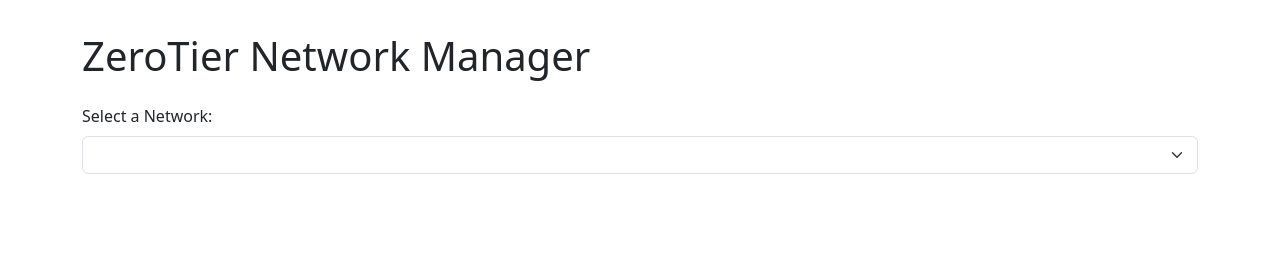
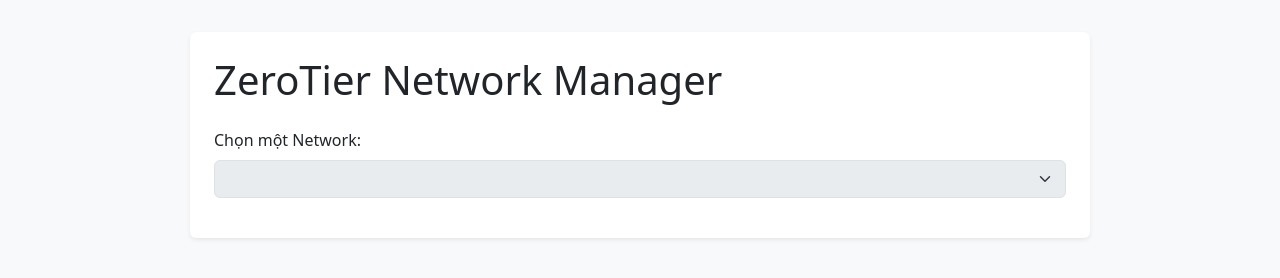
Before and after one commit to mrkaitocn/ZeroTier-Web-Manager, a website: page public/index.html in a window 1280 px wide. Drawn offline with nearby package versions, Linux system fonts and the light colour scheme; no server answers.

Commit message:
Update index.html

```diff
--- a/public/index.html
+++ b/public/index.html
@@ -1,23 +1,26 @@
 <!DOCTYPE html>
-<html lang="en">
+<html lang="vi">
 <head>
     <meta charset="UTF-8">
     <meta name="viewport" content="width=device-width, initial-scale=1.0">
     <title>ZeroTier Manager</title>
     <link href="https://cdn.jsdelivr.net/npm/bootstrap@5.3.3/dist/css/bootstrap.min.css" rel="stylesheet">
     <style>
-        body { padding: 2rem; }
+        body { padding: 2rem; background-color: #f8f9fa; }
+        .container { max-width: 900px; }
         .member-list { margin-top: 1rem; }
         .loading { display: none; text-align: center; padding: 2rem; }
+        .authorized-true { color: #198754; font-weight: bold; }
+        .authorized-false { color: #dc3545; font-weight: bold; }
     </style>
 </head>
 <body>
-    <div class="container">
+    <div class="container bg-white p-4 rounded shadow-sm">
         <h1 class="mb-4">ZeroTier Network Manager</h1>
 
         <div class="mb-3">
-            <label for="network-select" class="form-label">Select a Network:</label>
-            <select id="network-select" class="form-select"></select>
+            <label for="network-select" class="form-label">Chọn một Network:</label>
+            <select id="network-select" class="form-select" disabled></select>
         </div>
 
         <div id="loading-indicator" class="loading">
@@ -26,7 +29,7 @@
             </div>
         </div>
 
-        <h3 id="member-header" class="mt-5" style="display:none;">Members</h3>
+        <h3 id="member-header" class="mt-5" style="display:none;">Thành viên</h3>
         <ul id="member-list" class="list-group">
             </ul>
     </div>
```
